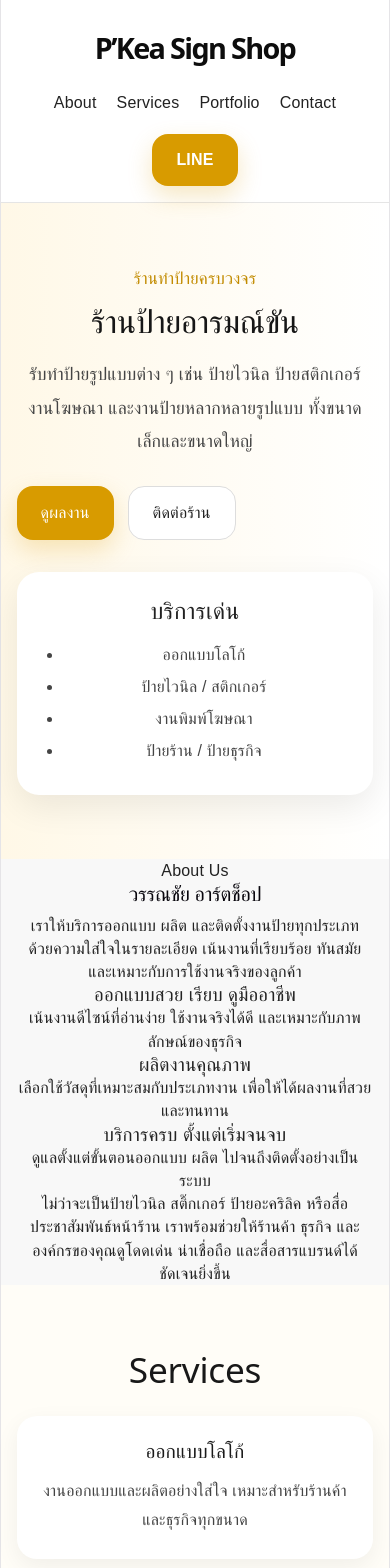
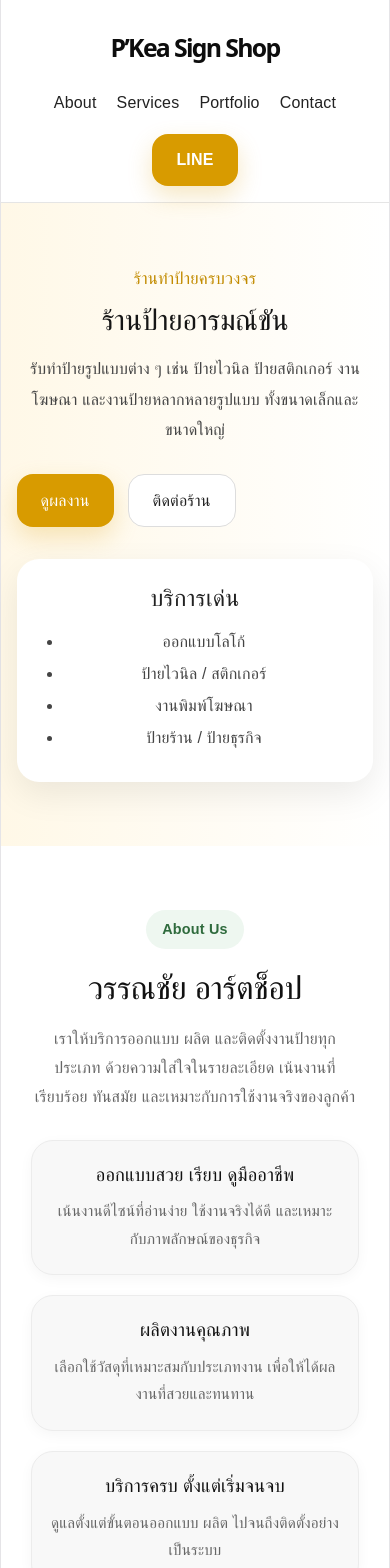
Before and after one commit to Tui-Satit/sign-shop, a React (Vite) app: page / in a window 390 px wide. Shown: the top 1568 px of the page. Built offline with nearby package versions, Linux system fonts and the light colour scheme.

Commit message:
fix css merge conflict

```diff
--- a/src/App.css
+++ b/src/App.css
@@ -2,7 +2,6 @@
   box-sizing: border-box;
   margin: 0;
   padding: 0;
-
 }
 
 body {
@@ -188,33 +187,156 @@
   color: #1a1a1a;
 }
 
-/* Portfolio */
-.portfolio-grid {
-<<<<<<< HEAD
-  margin-top: 26px;
-=======
-  margin-top: 20px;
->>>>>>> 3916390 (Update front page)
-  display: grid;
-  grid-template-columns: repeat(3, 1fr);
+/* About */
+.about-section {
+  padding: 80px 20px;
+  background: #ffffff;
+}
+
+.about-section .container {
+  max-width: 1000px;
+  margin: 0 auto;
+}
+
+.about-wrapper {
+  width: 100%;
+  max-width: 820px;
+  margin: 0 auto;
+  text-align: center;
+}
+
+.about-text {
+  max-width: 820px;
+  margin: 0 auto 32px;
+}
+
+.about-label {
+  display: inline-block;
+  font-size: 0.9rem;
+  font-weight: 600;
+  color: #2f6b3d;
+  background: #eef7f0;
+  padding: 8px 16px;
+  border-radius: 999px;
+  margin-bottom: 18px;
+}
+
+.about-text h2 {
+  font-size: 2.6rem;
+  line-height: 1.25;
+  color: #111;
+  margin: 0 0 18px;
+}
+
+.about-intro {
+  max-width: 760px;
+  margin: 0 auto;
+  font-size: 1.05rem;
+  line-height: 1.9;
+  color: #666;
+}
+
+.about-features {
+  max-width: 820px;
+  margin: 28px auto 24px;
+  display: flex;
+  flex-direction: column;
   gap: 20px;
 }
 
-.portfolio-img {
+.about-feature {
+  width: 100%;
+  background: #f8f8f8;
+  border: 1px solid #ececec;
+  border-radius: 20px;
+  padding: 26px 32px;
+  text-align: center;
+  box-shadow: 0 4px 14px rgba(0, 0, 0, 0.04);
+}
+
+.about-feature h3 {
+  margin: 0 0 10px;
+  font-size: 1.35rem;
+  line-height: 1.35;
+  color: #111;
+}
+
+.about-feature p {
+  margin: 0;
+  font-size: 1rem;
+  line-height: 1.8;
+  color: #666;
+}
+
+.about-outro {
+  max-width: 760px;
+  margin: 0 auto;
+  font-size: 1.02rem;
+  line-height: 1.9;
+  color: #555;
+}
+
+/* Portfolio */
+.portfolio-section {
+  padding: 80px 20px;
+  background: #f7f7f7;
+}
+
+.portfolio-section h2 {
+  text-align: center;
+  font-size: 2.2rem;
+  font-weight: 700;
+  color: #111;
+  margin-bottom: 42px;
+}
+
+.portfolio-grid {
+  margin-top: 20px;
+  display: grid;
+  grid-template-columns: repeat(3, 1fr);
+  gap: 24px;
+}
+
+.portfolio-card {
+  background: #ffffff;
+  border-radius: 18px;
+  padding: 16px;
+  box-shadow: 0 4px 14px rgba(0, 0, 0, 0.04);
+  display: flex;
+  flex-direction: column;
+  transition: transform 0.25s ease, box-shadow 0.25s ease;
+}
+
+.portfolio-card:hover {
+  transform: translateY(-4px);
+  box-shadow: 0 10px 24px rgba(0, 0, 0, 0.08);
+}
+
+.portfolio-image {
   width: 100%;
   height: 220px;
   object-fit: cover;
-  border-radius: 18px;
-  box-shadow: 0 8px 22px rgba(0, 0, 0, 0.08);
-  transition: transform 0.25s ease, box-shadow 0.25s ease;
+  border-radius: 14px;
+  display: block;
+  margin-bottom: 16px;
 }
 
-.portfolio-img:hover {
-  transform: translateY(-4px) scale(1.01);
-  box-shadow: 0 14px 30px rgba(0, 0, 0, 0.12);
+.portfolio-card h3 {
+  font-size: 1.3rem;
+  font-weight: 600;
+  color: #111;
+  margin: 0 0 10px;
+  line-height: 1.4;
 }
 
-/* Contact Section */
+.portfolio-description {
+  font-size: 0.95rem;
+  line-height: 1.7;
+  color: #666;
+  margin: 0;
+}
+
+/* Contact */
 .contact-section {
   padding: 90px 20px;
   background: linear-gradient(to bottom, #f4efe7, #efe7db);
@@ -415,10 +537,16 @@
 
 /* Responsive */
 @media (max-width: 992px) {
-  .hero-content,
-  .service-grid,
+  .hero-content {
+    grid-template-columns: 1fr;
+  }
+
+  .service-grid {
+    grid-template-columns: 1fr;
+  }
+
   .portfolio-grid {
-    grid-template-columns: 1fr;
+    grid-template-columns: repeat(2, 1fr);
   }
 
   .contact-info {
@@ -459,14 +587,17 @@
     font-size: 2rem;
   }
 
-  .section {
-    padding: 64px 0;
+  .section,
+  .portfolio-section,
+  .about-section {
+    padding: 64px 16px;
   }
 
   .contact-section {
     padding: 72px 16px;
   }
 
+  .portfolio-grid,
   .contact-info {
     grid-template-columns: 1fr;
   }
@@ -479,9 +610,40 @@
   .map-link-btn {
     width: 100%;
   }
+
+  .about-text h2 {
+    font-size: 2rem;
+  }
+
+  .about-intro,
+  .about-outro {
+    max-width: 100%;
+    font-size: 1rem;
+    line-height: 1.8;
+  }
+
+  .about-feature {
+    padding: 22px 18px;
+  }
+
+  .about-feature h3 {
+    font-size: 1.15rem;
+  }
+
+  .about-feature p,
+  .portfolio-description {
+    font-size: 0.95rem;
+  }
+
+  .portfolio-image {
+    height: 200px;
+  }
+
+  .portfolio-card h3 {
+    font-size: 1.2rem;
+  }
 }
 
-<<<<<<< HEAD
 @media (max-width: 480px) {
   .logo {
     font-size: 1.55rem;
@@ -508,7 +670,9 @@
   .contact-card,
   .map-card,
   .hero-card,
-  .service-card {
+  .service-card,
+  .portfolio-card,
+  .about-feature {
     border-radius: 22px;
   }
 
@@ -526,221 +690,5 @@
 
   .contact-content h3 {
     white-space: normal;
-=======
-/* ===== PORTFOLIO SECTION ===== */
-.portfolio-section {
-  padding: 80px 20px;
-  background: #f7f7f7;
-}
-
-.portfolio-section h2 {
-  text-align: center;
-  font-size: 2.2rem;
-  font-weight: 700;
-  color: #111;
-  margin-bottom: 42px;
-}
-
-/* ===== GRID ===== */
-.portfolio-grid {
-  display: grid;
-  grid-template-columns: repeat(3, 1fr);
-  gap: 24px;
-}
-
-/* ===== CARD ===== */
-.portfolio-card {
-  background: #ffffff;
-  border-radius: 18px;
-  padding: 16px;
-
-  /* 🔥 minimal style */
-  box-shadow: 0 4px 14px rgba(0, 0, 0, 0.04);
-  /* ถ้าอยากเรียบสุด ใช้อันนี้แทน */
-  /* box-shadow: none;
-     border: 1px solid #ececec; */
-
-  display: flex;
-  flex-direction: column;
-
-  transition: transform 0.25s ease, box-shadow 0.25s ease;
-}
-
-.portfolio-card:hover {
-  transform: translateY(-4px);
-  box-shadow: 0 10px 24px rgba(0, 0, 0, 0.08);
-}
-
-/* ===== IMAGE ===== */
-.portfolio-image {
-  width: 100%;
-  height: 220px;
-  object-fit: cover;
-  border-radius: 14px;
-  display: block;
-  margin-bottom: 16px;
-}
-
-/* ===== TITLE ===== */
-.portfolio-card h3 {
-  font-size: 1.3rem;
-  font-weight: 600;
-  color: #111;
-  margin: 0 0 10px;
-  line-height: 1.4;
-}
-
-/* ===== DESCRIPTION ===== */
-.portfolio-description {
-  font-size: 0.95rem;
-  line-height: 1.7;
-  color: #666;
-  margin: 0;
-
-  /* ✨ ตัดข้อความให้ clean */
-  display: -webkit-box;
-  -webkit-line-clamp: 4;
-  -webkit-box-orient: vertical;
-  overflow: hidden;
-}
-
-/* ===== RESPONSIVE ===== */
-@media (max-width: 992px) {
-  .portfolio-grid {
-    grid-template-columns: repeat(2, 1fr);
   }
 }
-
-@media (max-width: 768px) {
-  .portfolio-section {
-    padding: 60px 16px;
-  }
-
-  .portfolio-grid {
-    grid-template-columns: 1fr;
-    gap: 20px;
-  }
-
-  .portfolio-image {
-    height: 200px;
-  }
-
-  .portfolio-card h3 {
-    font-size: 1.2rem;
-  }
-
-  .portfolio-description {
-    font-size: 0.9rem;
-  }
-}
-
-/* ===== ABOUT SECTION ===== */
-/* ===== ABOUT SECTION ===== */
-.about-section {
-  padding: 80px 20px;
-  background: #ffffff;
-}
-
-.about-section .container {
-  max-width: 1000px;
-  margin: 0 auto;
-}
-
-.about-wrapper {
-  width: 100%;
-  max-width: 820px;
-  margin: 0 auto;
-  text-align: center;
-}
-
-.about-text {
-  max-width: 820px;
-  margin: 0 auto 32px;
-}
-
-.about-label {
-  display: inline-block;
-  font-size: 0.9rem;
-  font-weight: 600;
-  color: #2f6b3d;
-  background: #eef7f0;
-  padding: 8px 16px;
-  border-radius: 999px;
-  margin-bottom: 18px;
-}
-
-.about-text h2 {
-  font-size: 2.6rem;
-  line-height: 1.25;
-  color: #111;
-  margin: 0 0 18px;
-}
-
-.about-intro {
-  max-width: 760px;
-  margin: 0 auto;
-  font-size: 1.05rem;
-  line-height: 1.9;
-  color: #666;
-}
-
-.about-features {
-  max-width: 820px;
-  margin: 28px auto 0;
-  display: flex;
-  flex-direction: column;
-  gap: 20px;
-}
-
-.about-feature {
-  width: 100%;
-  background: #f8f8f8;
-  border: 1px solid #ececec;
-  border-radius: 20px;
-  padding: 26px 32px;
-  text-align: center;
-  box-shadow: 0 4px 14px rgba(0, 0, 0, 0.04);
-}
-
-.about-feature h3 {
-  margin: 0 0 10px;
-  font-size: 1.35rem;
-  line-height: 1.35;
-  color: #111;
-}
-
-.about-feature p {
-  margin: 0;
-  font-size: 1rem;
-  line-height: 1.8;
-  color: #666;
-}
-
-@media (max-width: 768px) {
-  .about-section {
-    padding: 64px 16px;
-  }
-
-  .about-text h2 {
-    font-size: 2rem;
-  }
-
-  .about-intro {
-    max-width: 100%;
-    font-size: 1rem;
-    line-height: 1.8;
-  }
-
-  .about-feature {
-    padding: 22px 18px;
-  }
-
-  .about-feature h3 {
-    font-size: 1.15rem;
-  }
-
-  .about-feature p {
-    font-size: 0.95rem;
->>>>>>> 3916390 (Update front page)
-  }
-}
```
